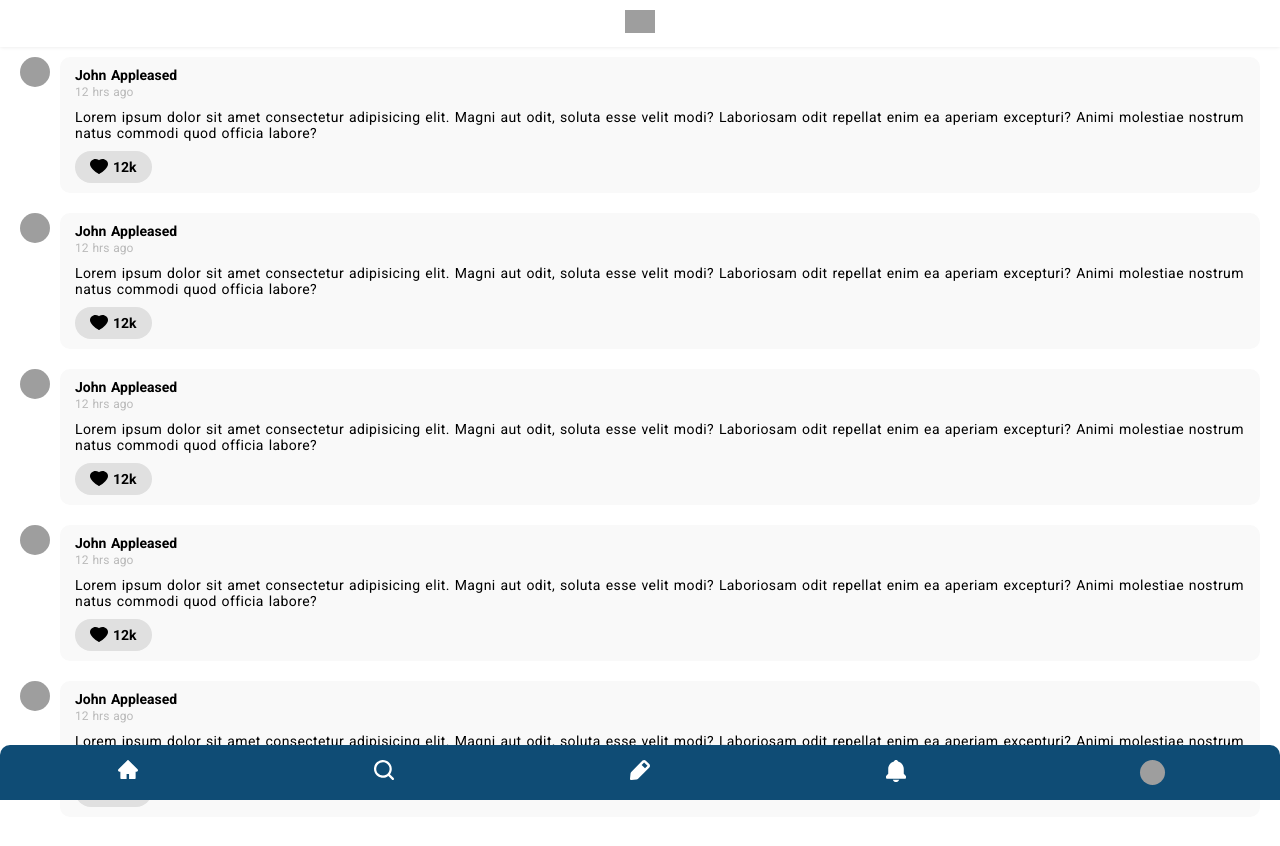
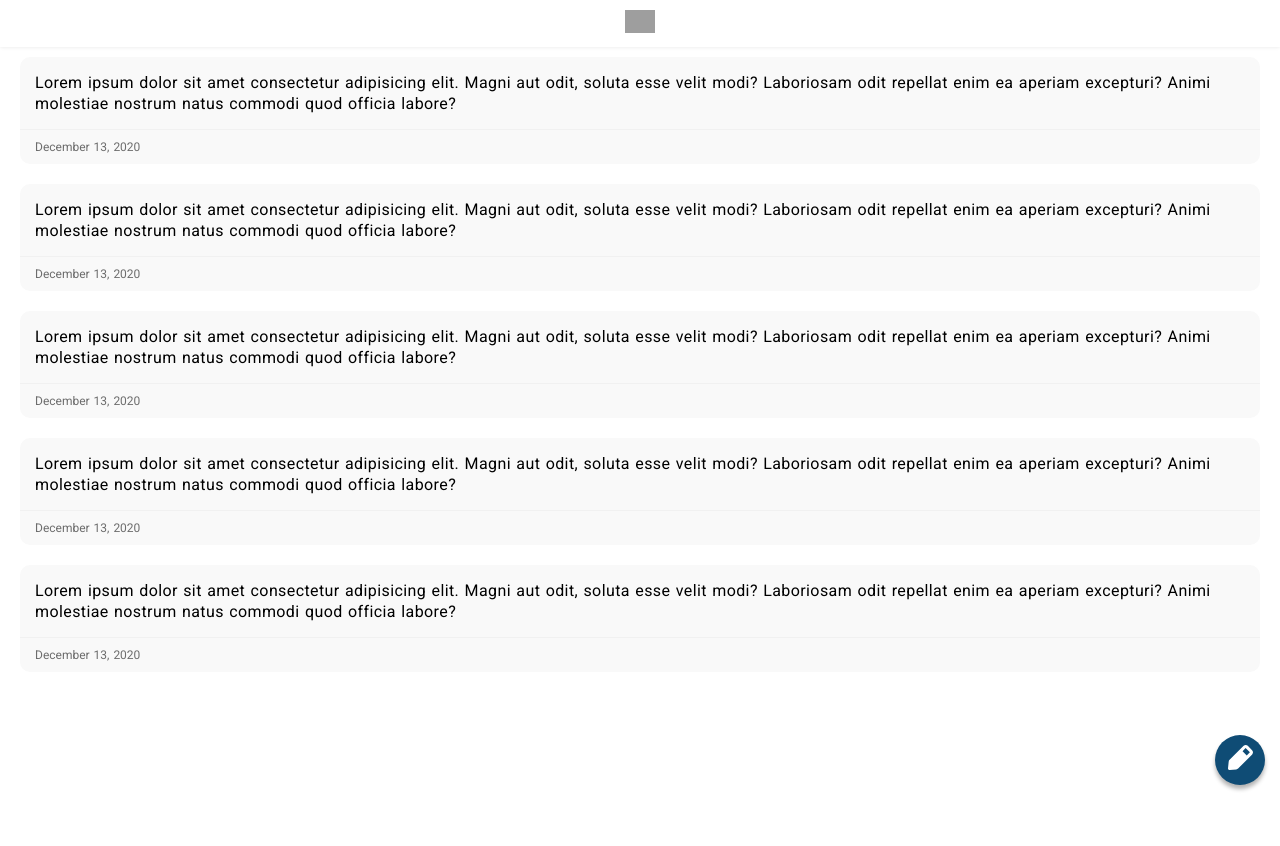
Before and after one commit to ChrisSasis/Social-Network-Vue-Project, a Nuxt app: page / in a window 1280 px wide. Shown: the top 846 px of the page. After the commit the page ends 800 px from the top, so only its background shows below. Built offline with nearby package versions, Linux system fonts and the light colour scheme; grey boxes are pictures that could not be loaded.

Commit message:
new soshout page

```diff
--- a/components/Nav/headerSecondary.vue
+++ b/components/Nav/headerSecondary.vue
@@ -1,9 +1,10 @@
 <template>
     <div class="header">
-        <a href="#" class="header-back">
-            <div class="header-back-holder">
-                <img src="~assets/default-img/ion_arrow-back.svg" alt="">
-            </div>
+        <a href="/profile" class="header-back">
+            <!-- <div class="header-back-holder">
+                Back to My Wall
+            </div> -->
+            Back To My Wall
         </a>
     </div>
 </template>
@@ -19,16 +20,22 @@ img {
     width:100%;
 }
 .header {
+    text-align:right;
     padding:10px;
-    box-shadow:0px 0px 4px rgba(0,0,0,0.1);
+    /* box-shadow:0px 0px 4px rgba(0,0,0,0.1); */
 }
 .header-back {
-    width:30px;
-    height:30px;
     border-radius:100px;
-    display:block;
+    display:inline-block;
     background:#0F4C75;
     position:relative;
+    padding:10px 20px;
+    color:#fff;
+    font-family: 'Roboto', sans-serif;
+    text-align:center;
+    text-decoration:none;
+    max-width:180px;
+    font-size:14px;
 }
 .header-back-holder {
     width:22px;
--- a/components/Nav/menu.vue
+++ b/components/Nav/menu.vue
@@ -1,41 +1,11 @@
 <template>
     <div class="menu-fixed">
         <div class="menu">
-            <div class="menu-item">
-                <a href="/" class="menu-link">
-                    <div class="menu-icon-holder">
-                        <img src="~assets/default-img/Vector-3.svg"/>
-                    </div>
-                </a>
-            </div>
-            <div class="menu-item">
-                <a href="#" class="menu-link">
-                    <div class="menu-icon-holder">
-                        <img src="~assets/default-img/Vector-2.svg"/>
-                    </div>
-                </a>
-            </div>
-            <div class="menu-item">
-                <a href="/create" class="menu-link">
-                    <div class="menu-icon-holder">
-                        <img src="~assets/default-img/Vector-1.svg"/>
-                    </div>
-                </a>
-            </div>
-            <div class="menu-item">
-                <a href="#" class="menu-link">
-                    <div class="menu-icon-holder">
-                        <img src="~assets/default-img/Vector.svg"/>
-                    </div>
-                </a>
-            </div>
-            <div class="menu-item">
-                <a href="/profile" class="menu-link">
-                    <div class="user-icon-holder" style="background-image:url('https://pbs.twimg.com/profile_images/1210618202457292802/lt9KD2lt_400x400.jpg')">
-                        <img src="" alt="">
-                    </div>
-                </a>
-            </div>
+            <a href="/create" class="menu-btn">
+                <div class="menu-btn-icon">
+                    <img src="~assets/default-img/Vector-1.svg"/>
+                </div>
+            </a>
         </div>
     </div>
 </template>
@@ -47,7 +17,16 @@ export default {
 </script>
 
 <style scoped>
+img {
+    width:100%;
+}
 .menu-fixed {
+    position:fixed;
+    bottom:15px;
+    right:15px;
+    z-index:100;
+}
+/* .menu-fixed {
     width:100%;
     position:fixed;
     bottom:0;
@@ -55,28 +34,19 @@ export default {
     border-top-left-radius: 10px;
     border-top-right-radius: 10px;
     overflow: hidden;
+} */
+.menu-btn {
+    display:block;
+    background-color: #0F4C75;
+    width:50px;
+    height:50px;
+    box-shadow:0px 4px 4px rgba(0,0,0,0.3);
+    border-radius:100px;
+    text-align:center;
+    padding:10px 0px;
 }
-.menu {
-    display:grid;
-    grid-template-columns: 20% 20% 20% 20% 20%;
-    background:#0F4C75;
-}
-.menu-link {
-    display:block;
-    padding:15px 10px;
-}
-.menu-icon-holder {
-    width:20px;
-    height:25px;
-    margin:0 auto;
-}
-.user-icon-holder {
+.menu-btn-icon {
     width:25px;
-    height:25px;
-    border-radius:100px;
-    background-position: center;
-    background-size: cover;
-    background-repeat: no-repeat;
     margin:0 auto;
 }
 </style>
--- a/components/Post/createPost.vue
+++ b/components/Post/createPost.vue
@@ -2,7 +2,6 @@
     <div class="create-page">
         <div class="postarea-container">
             <div class="post-content">
-                <div class="post-user-img" style="background-image:url('https://pbs.twimg.com/profile_images/1210618202457292802/lt9KD2lt_400x400.jpg')"></div>
                 <div class="post-area">
                     <textarea name="" id="" cols="30" rows="10"
                     placeholder="Share Something..." class="post-textarea"></textarea>
@@ -31,11 +30,6 @@ export default {
 .create-page {
     padding:20px 10px;
 }
-.post-content {
-    display:flex;
-    flex-wrap:nowrap;
-    width:100%;
-}
 .post-user-img {
     width:30px;
     height:30px;
@@ -43,10 +37,6 @@ export default {
     background-repeat: no-repeat;
     background-position: center;
     border-radius:100px;
-}
-.post-area {
-    padding-left:20px;
-    width:90%;
 }
 .post-textarea {
     font-family:'Open Sans', sans-serif;
--- a/components/Post/postContent.vue
+++ b/components/Post/postContent.vue
@@ -2,24 +2,12 @@
     <div>
         <div class="post-holder">
             <div class="post-wrapper">
-                <div class="post-user">
-                    <div class="post-user-img" style="background-image:url('https://pbs.twimg.com/profile_images/1210618202457292802/lt9KD2lt_400x400.jpg')"></div>
-                </div>
                 <div class="post-content">
-                    <div class="post-header">
-                        <span class="post-creator">John Appleased</span>
-                        <span class="post-date">12 hrs ago</span>
-                    </div>
                     <div class="post-body">
                         Lorem ipsum dolor sit amet consectetur adipisicing elit. Magni aut odit, soluta esse velit modi? Laboriosam odit repellat enim ea aperiam excepturi? Animi molestiae nostrum natus commodi quod officia labore?
                     </div>
                     <div class="post-footer">
-                        <button class="btn">
-                            <div class="btn-icon">
-                                <img src="~assets/default-img/heart-active.svg">
-                            </div>
-                            <span class="btn-count">12k</span>
-                        </button>
+                        <span class="post-date">December 13, 2020</span>
                     </div>
                 </div>
             </div>
@@ -38,21 +26,10 @@ export default {
     padding:10px 20px;
 }
 .post-wrapper {
-    display:flex;
     width:100%;
 }
-.post-user-img {
-    width:30px;
-    height: 30px;
-    border-radius:100px;
-    background-size: cover;
-    background-repeat: no-repeat;
-    background-position: center;
-}
 .post-content {
-    margin-left:10px;
     background-color:#F9F9F9;
-    padding:10px 15px;
     border-radius:10px;
 }
 .post-creator ,
@@ -66,29 +43,16 @@ export default {
 }
 .post-date {
     font-size:12px;
-    padding-top:2px;
-    color:#BABABA;
+    color:#6D6D6D;
 }
 .post-body {
-    padding:10px 0px;
-    font-size:14px;
+    padding:15px;
+    font-size:16px;
     letter-spacing: 0.4px;
+    line-height: 1.3125;
 }
-.btn {
-    display:flex;
-    align-items: center;
-    padding:8px 15px;
-    background:#e0e0e0;
-    border:none;
-    border-radius:100px;
-}
-.btn-icon {
-    width:18px;
-    height:16px;
-}
-.btn-count {
-    padding-left:5px;
-    font-size:14px;
-    font-weight:bold;
+.post-footer {
+    border-top:1px solid #F1F1F1;
+    padding:10px 15px;
 }
 </style>
--- /dev/null
+++ b/components/Profile/editProfile.vue
@@ -0,0 +1,11 @@
+<template>
+    <div>
+
+    </div>
+</template>
+
+<script>
+export default {
+    name: "editProfile"
+}
+</script>
--- a/components/Profile/profileContent.vue
+++ b/components/Profile/profileContent.vue
@@ -1,6 +1,5 @@
 <template>
     <div>
-        <div class="profile-cover" style="background-image:url('https://images.unsplash.com/photo-1597341509852-a7ec52333ff0?ixlib=rb-1.2.1&ixid=eyJhcHBfaWQiOjEyMDd9&auto=format&fit=crop&w=1534&q=80')"></div>
         <div class="profile-content">
             <div class="profile-holder">
                 <div class="profile-image-holder">
@@ -8,7 +7,7 @@
                 </div>
                 <div class="profile-cta">
                     <button class="btn btn-follow">
-                        Follow
+                        Settings
                     </button>
                     <!-- <button class="btn btn-edit">
                         Edit Profile
@@ -17,10 +16,6 @@
             </div>
             <div class="profile-details">
                 <h2 class="user-name">John Appleased</h2>
-                <p class="user-about">Lorem, ipsum dolor sit amet consectetur adipisicing elit. Sunt provident vitae minima nobis molestiae excepturi doloribus eligendi unde beatae nesciunt distinctio, similique aperiam aut vel porro architecto repellat ullam facere!</p>
-                <div class="profile-following-post">
-                    12 Post | <a href="#" class="following-link">3 Following</a>
-                </div>
             </div>
         </div>
     </div>
@@ -33,12 +28,6 @@ export default {
 </script>
 
 <style scoped>
-.profile-cover {
-    background-size: cover;
-    background-repeat: no-repeat;
-    background-position: center;
-    height:100px;
-}
 .profile-image {
     width:100px;
     height:100px;
@@ -46,6 +35,7 @@ export default {
     background-size: cover;
     background-repeat: no-repeat;
     background-position: center;
+    margin:0 auto;
 }
 .profile-holder {
     display: inline-flex;
@@ -66,11 +56,13 @@ export default {
     letter-spacing: 0.45px;
 }
 .btn-follow {
-    border-color:#0F4C75;
+    border:none;
     color:#fff;
     font-weight:bold;
-    background:#0F4C75;
-
+    background:rgba(0,0,0,0.4);
+    font-family:'Roboto', sans-serif;
+    letter-spacing:0.4px;
+    outline:none;
 }
 .btn-edit {
     border-color:#0F4C75;
@@ -80,30 +72,15 @@ export default {
 }
 .btn-follow:hover,
 .btn-follow:active {
-    background: #0F4C75;
+    background: rgba(0,0,0,0.4);
     color:#fff;
 }
 .profile-details {
     padding:0px 20px;
 }
 .user-name {
-    color:#0F4C75;
-}
-.user-about {
-    letter-spacing: 0.45px;
-    font-size:14px;
-    padding:10px 0px;
-    line-height: 19px;
-}
-.profile-following-post {
-    padding:0px 0px 20px;
-}
-.following-link {
-    color:#0F4C75;
-    font-weight:bold;
-    text-decoration: none;
-    display:inline-block;
-    padding:10px;
+    color:#fff;
 }
 
+
 </style>
--- a/pages/profile.vue
+++ b/pages/profile.vue
@@ -1,13 +1,18 @@
 <template>
     <div class="profile-page">
-        <mainHeader/>
+        <!-- <mainHeader/> -->
         <mainMenu/>
+        <div class="bg-color">
           <profileContent/>
+        </div>
+        <div class="post-container">
+          <h2 class="my-wall-title">My Wall</h2>
           <postContent/>
           <postContent/>
           <postContent/>
           <postContent/>
           <postContent/>
+        </div>
     </div>
 </template>
 
@@ -49,4 +54,16 @@ img {
 .profile-page {
   padding-bottom:100px;
 }
+.my-wall-title {
+  padding-top:30px;
+  padding-left:20px;
+  color:#fff;
+}
+.bg-color {
+  background-color:#0F4C75;
+  padding-bottom:150px;
+}
+.post-container {
+  margin-top:-150px;
+}
 </style>
```
Lines whose indentation alone changed are shown as unchanged.
